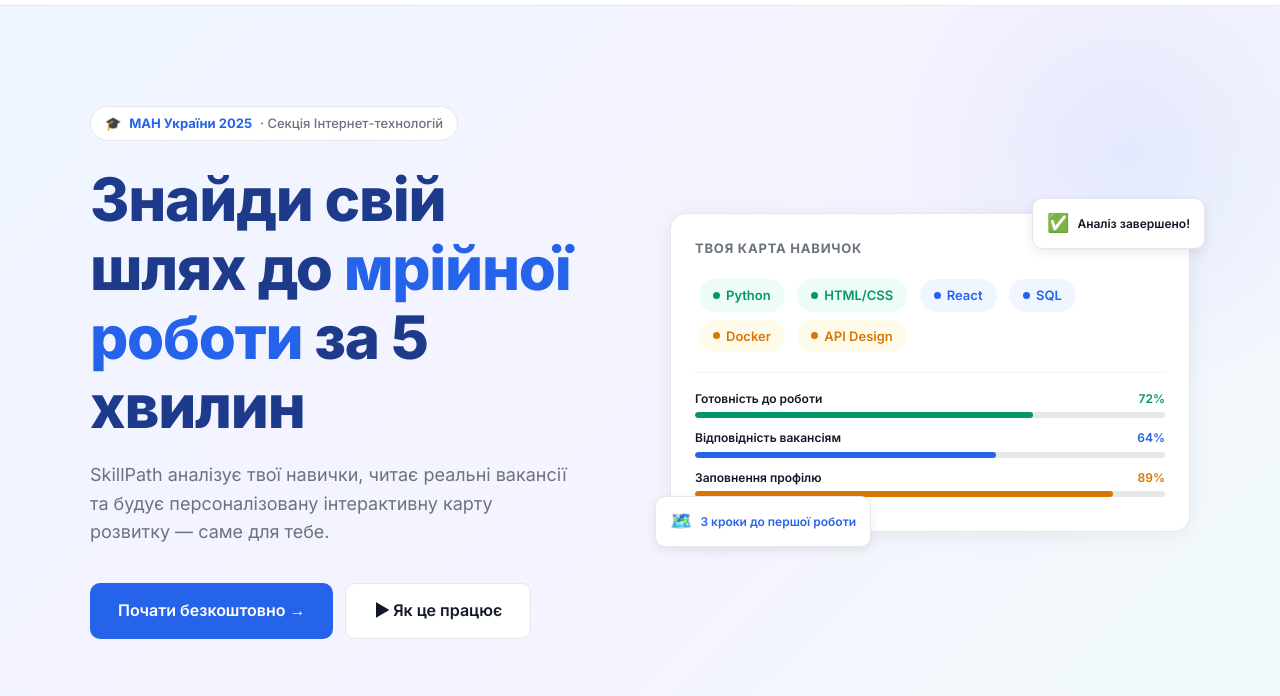
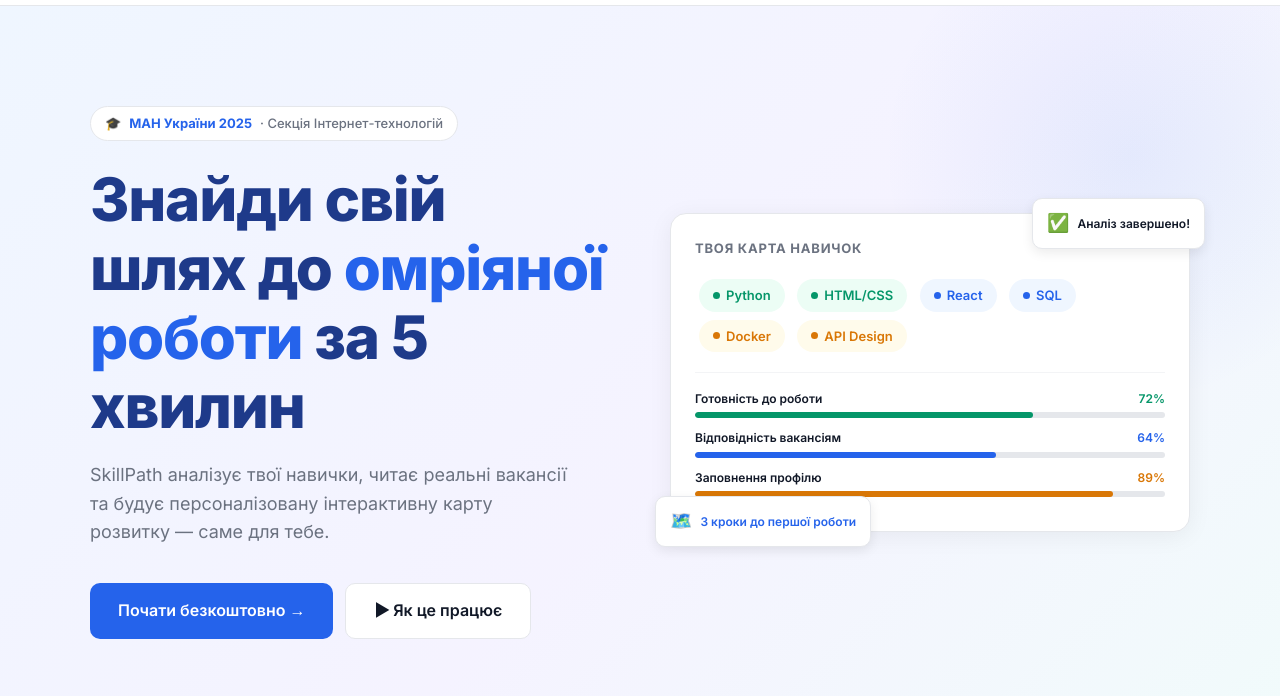
Before and after one commit to VladaHranovska/skillpath, a plain HTML site: page index.html in a window 1280 px wide. Shown: the part 59-755 px from the top of the page. Drawn offline with Linux system fonts and the light colour scheme.

Commit message:
Update index.html

```diff
--- a/index.html
+++ b/index.html
@@ -3,7 +3,7 @@
 <head>
 <meta charset="UTF-8">
 <meta name="viewport" content="width=device-width, initial-scale=1.0">
-<title>SkillPath — Твій шлях до мрійної роботи</title>
+<title>SkillPath — Твій шлях до омріяної роботи</title>
 <link href="https://fonts.googleapis.com/css2?family=Inter:wght@400;500;600;700;800&display=swap" rel="stylesheet">
 <style>
   *, *::before, *::after { box-sizing: border-box; margin: 0; padding: 0; }
@@ -362,7 +362,7 @@
   <div class="hero-inner">
     <div>
       <div class="hero-badge">🎓 <span>МАН України 2025</span> · Секція Інтернет-технологій</div>
-      <h1>Знайди свій шлях до <em>мрійної роботи</em> за 5 хвилин</h1>
+      <h1>Знайди свій шлях до <em>омріяної роботи</em> за 5 хвилин</h1>
       <p>SkillPath аналізує твої навички, читає реальні вакансії та будує персоналізовану інтерактивну карту розвитку — саме для тебе.</p>
       <div class="hero-btns">
         <a href="#cta" class="btn-primary">Почати безкоштовно →</a>
```
